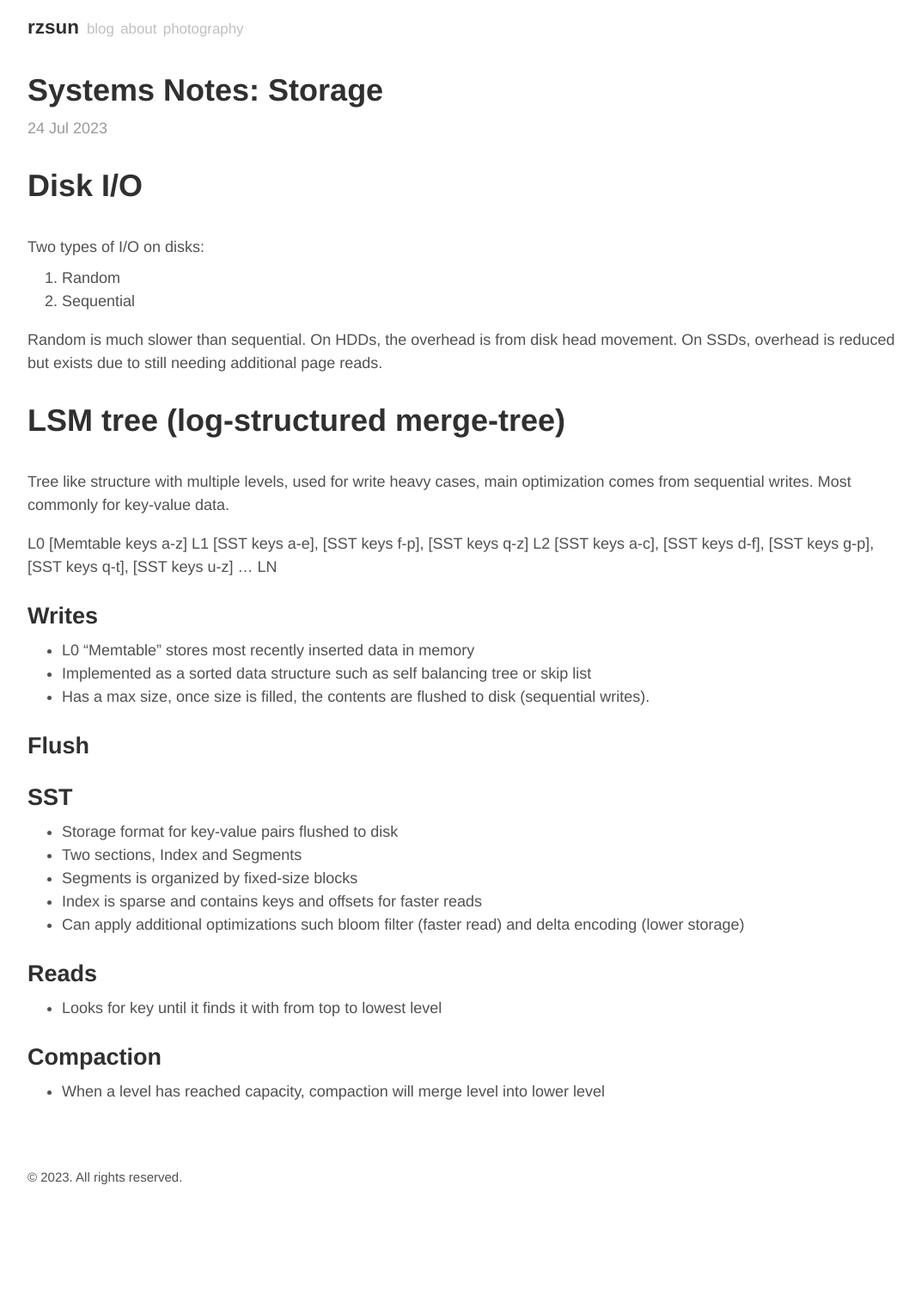
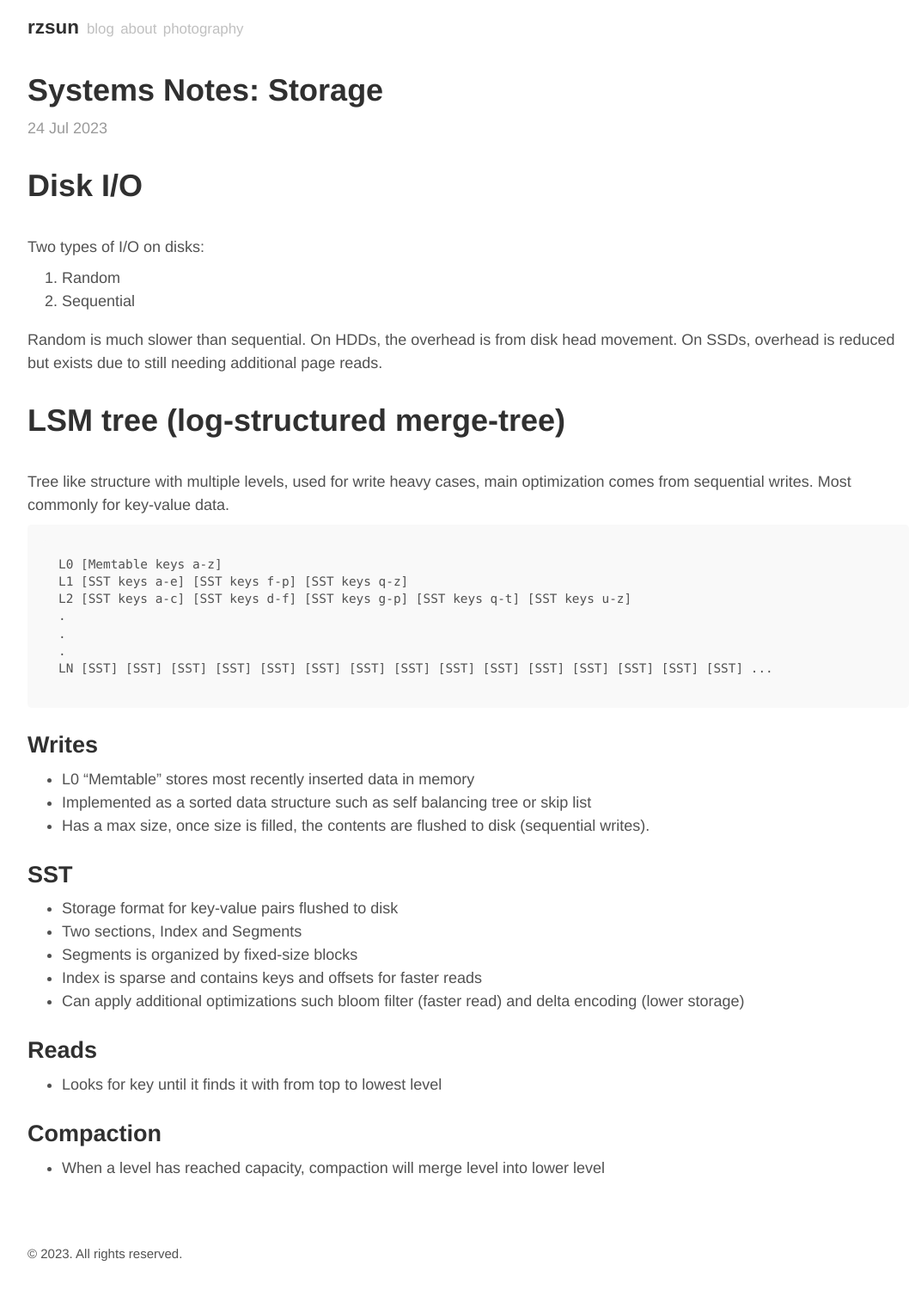
Before and after one commit to rzsun/rzsun.github.io, a Jekyll site: the page built from _posts/2023-07-24-systems-notes-storage.md, in a window 1280 px wide. Shown: the whole page at 86% size, without its empty margins (95-1167 px from the left). Built offline with Jekyll 4.4.1, drawn with Linux system fonts in a browser that asks for light colours; before the commit the page ends 1418 px from its top, so only the background shows below that.

Commit message:
fix formatting

````diff
--- a/_posts/2023-07-24-systems-notes-storage.md
+++ b/_posts/2023-07-24-systems-notes-storage.md
@@ -16,19 +16,21 @@ Random is much slower than sequential. On HDDs, the overhead is from disk head m
 
 Tree like structure with multiple levels, used for write heavy cases, main optimization comes from sequential writes. Most commonly for key-value data.
 
-L0 \[Memtable keys a-z\]
-L1 \[SST keys a-e\], \[SST keys f-p\], \[SST keys q-z\]
-L2 \[SST keys a-c\], \[SST keys d-f\], \[SST keys g-p\], \[SST keys q-t\], \[SST keys u-z\]
-...
-LN
+```
+L0 [Memtable keys a-z]
+L1 [SST keys a-e] [SST keys f-p] [SST keys q-z]
+L2 [SST keys a-c] [SST keys d-f] [SST keys g-p] [SST keys q-t] [SST keys u-z]
+.
+.
+.
+LN [SST] [SST] [SST] [SST] [SST] [SST] [SST] [SST] [SST] [SST] [SST] [SST] [SST] [SST] [SST] ...
+```
 
 ## Writes
 
 - L0 "Memtable" stores most recently inserted data in memory
 - Implemented as a sorted data structure such as self balancing tree or skip list
 - Has a max size, once size is filled, the contents are flushed to disk (sequential writes).
-
-## Flush
 
 ## SST
 - Storage format for key-value pairs flushed to disk
````
